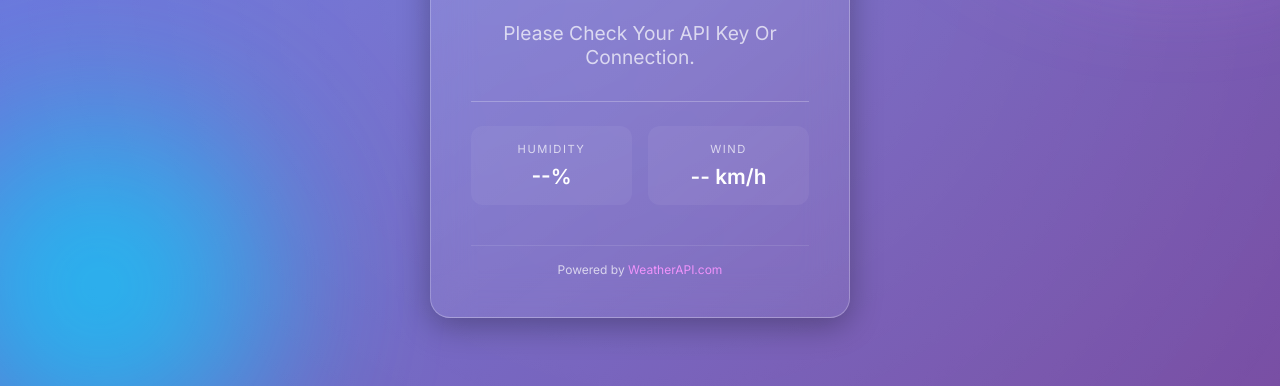
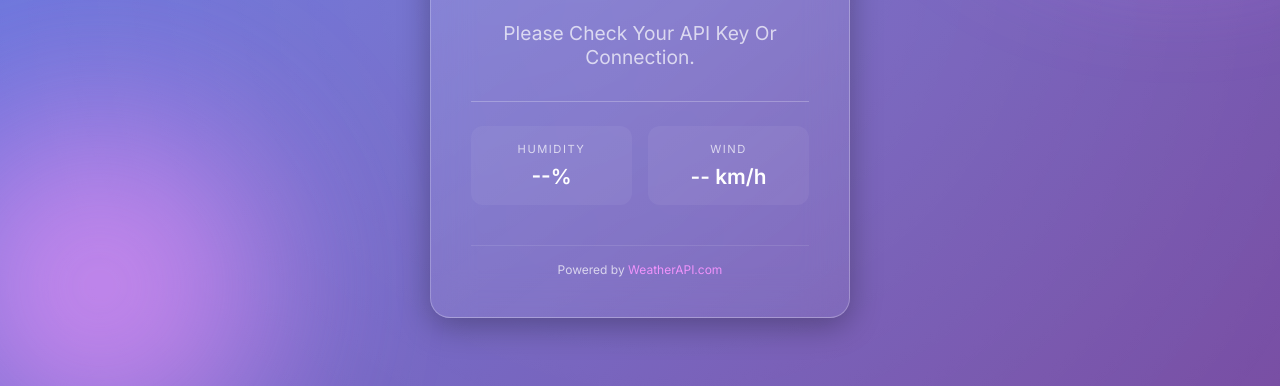
Before and after one commit to NS40305/INM420, a website: page INM420SCC - Rest API/index.html in a window 1280 px wide. Shown: the part 414-800 px from the top of the page. Drawn offline with Linux system fonts and the light colour scheme; no server answers.

Commit message:
Color sync

```diff
--- a/INM420SCC - Rest API/style.css
+++ b/INM420SCC - Rest API/style.css
@@ -210,7 +210,7 @@ body::before {
 .background-overlay::after {
   width: 300px;
   height: 300px;
-  background: #00d9ff;
+  background: var(--color-accent);
   bottom: -50px;
   left: -50px;
   animation: pulse 10s ease-in-out infinite reverse;
```
